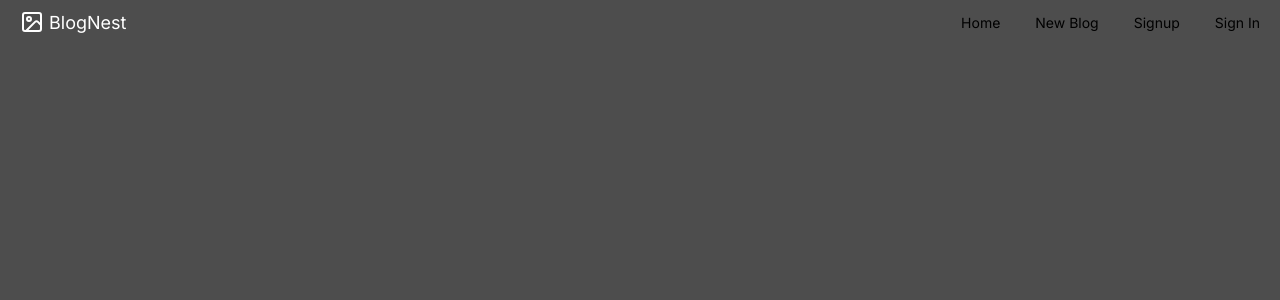
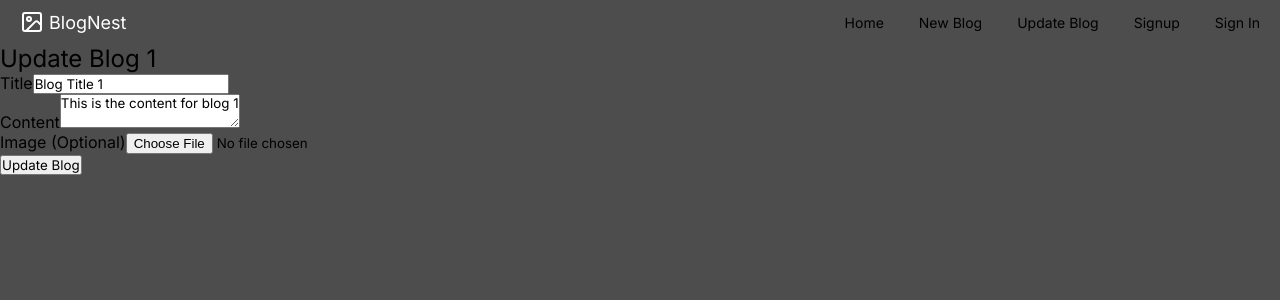
Before and after one commit to rvupmo33/blog-nest, a React (Create React App) app in the folder frontend/: page /blogs/update/1 in a window 1280 px wide. Before the commit this address led to /. Shown: the top 300 px of the page. Built offline with nearby package versions, Linux system fonts and the light colour scheme; a web font is replaced by a local one.

Commit message:
updateblog

```diff
--- a/frontend/src/App.js
+++ b/frontend/src/App.js
@@ -6,6 +6,8 @@ import {
   Redirect,
 } from "react-router-dom";
 import MainNavigation from "./shared/components/Navigation/MainNavigation";
+import UpdateBlog from "./shared/components/blog/UpdateBlog";  // import UpdateBlog
+
 
 function App() {
   return (
@@ -16,6 +18,8 @@ function App() {
           <Route path="/" exact></Route>
           <Route path="/" exact></Route>
           <Route path="/" exact></Route>
+          {/* Dynamic route for updating any blog */}
+          <Route path="/blogs/update/:blogId" exact component={UpdateBlog} />
           <Redirect to="/" />
         </Switch>
       </main>
--- a/frontend/src/shared/components/Navigation/NavLinks.js
+++ b/frontend/src/shared/components/Navigation/NavLinks.js
@@ -12,6 +12,10 @@ const NavLinks = (props) => {
       <li>
         <NavLink to="/">New Blog</NavLink>
       </li>
+      {/* Only one "Update Blog" link that takes to dynamic route */}
+      <li>
+        <NavLink to="/blogs/update">Update Blog</NavLink>
+      </li>
       <li>
         <NavLink to="/">Signup</NavLink>
       </li>
--- /dev/null
+++ b/frontend/src/shared/components/blog/UpdateBlog.js
@@ -0,0 +1,71 @@
+import React, { useState, useEffect } from "react";
+import { useParams } from "react-router-dom"; // to get dynamic URL params
+
+const UpdateBlog = () => {
+  const { blogId } = useParams(); // this will extract the blogId from the URL
+  const [title, setTitle] = useState("");
+  const [content, setContent] = useState("");
+  const [image, setImage] = useState(null);
+  const [loading, setLoading] = useState(false);
+
+  useEffect(() => {
+    // Dummy data fetch based on blogId (you can replace this with an actual fetch call)
+    const fetchBlogData = () => {
+      setTitle(`Blog Title ${blogId}`); // Update title with the blogId
+      setContent(`This is the content for blog ${blogId}`);
+    };
+
+    fetchBlogData();
+  }, [blogId]); // re-fetch if blogId changes
+
+  const handleSubmit = async (event) => {
+    event.preventDefault();
+    // Here you would call your backend API to update the blog
+    console.log("Updating Blog ID:", blogId, title, content, image);
+  };
+
+  return (
+    <div className="update-blog-form">
+      <h2>Update Blog {blogId}</h2>
+      <form onSubmit={handleSubmit}>
+        <div>
+          <label>Title</label>
+          <input
+            type="text"
+            value={title}
+            onChange={(e) => setTitle(e.target.value)}
+            required
+            placeholder="Enter title"
+          />
+        </div>
+
+        <div>
+          <label>Content</label>
+          <textarea
+            value={content}
+            onChange={(e) => setContent(e.target.value)}
+            required
+            placeholder="Edit your post here..."
+          />
+        </div>
+
+        <div>
+          <label>Image (Optional)</label>
+          <input
+            type="file"
+            accept="image/*"
+            onChange={(e) => setImage(e.target.files[0])}
+          />
+        </div>
+
+        <div>
+          <button type="submit" disabled={loading}>
+            {loading ? "Updating..." : "Update Blog"}
+          </button>
+        </div>
+      </form>
+    </div>
+  );
+};
+
+export default UpdateBlog;
```
